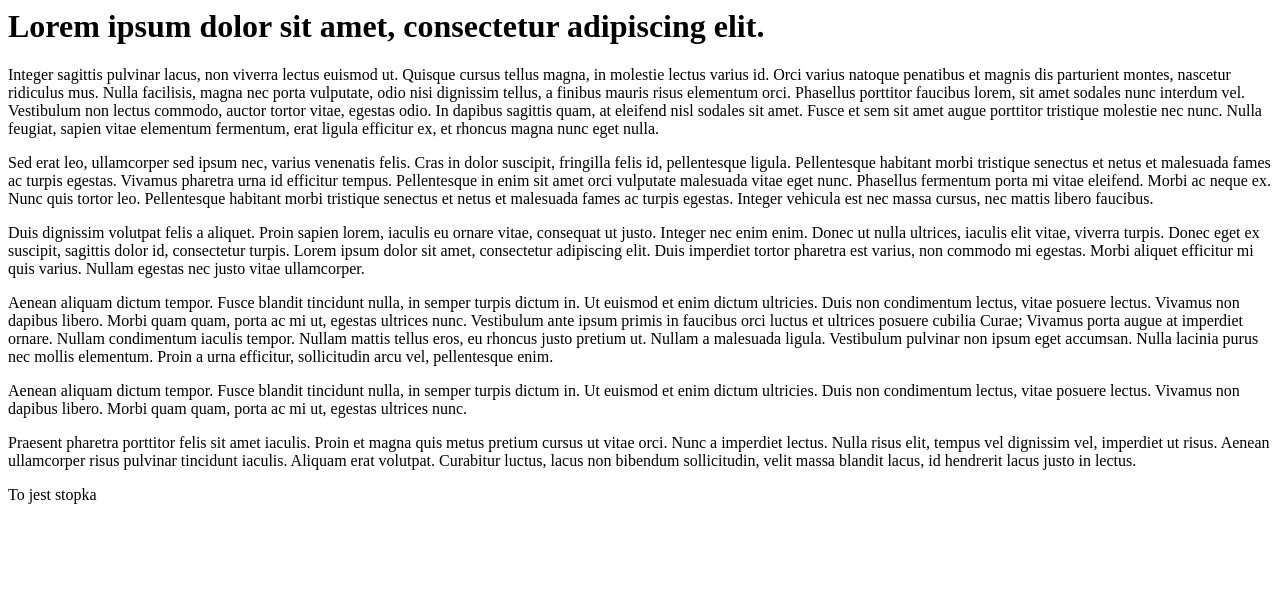
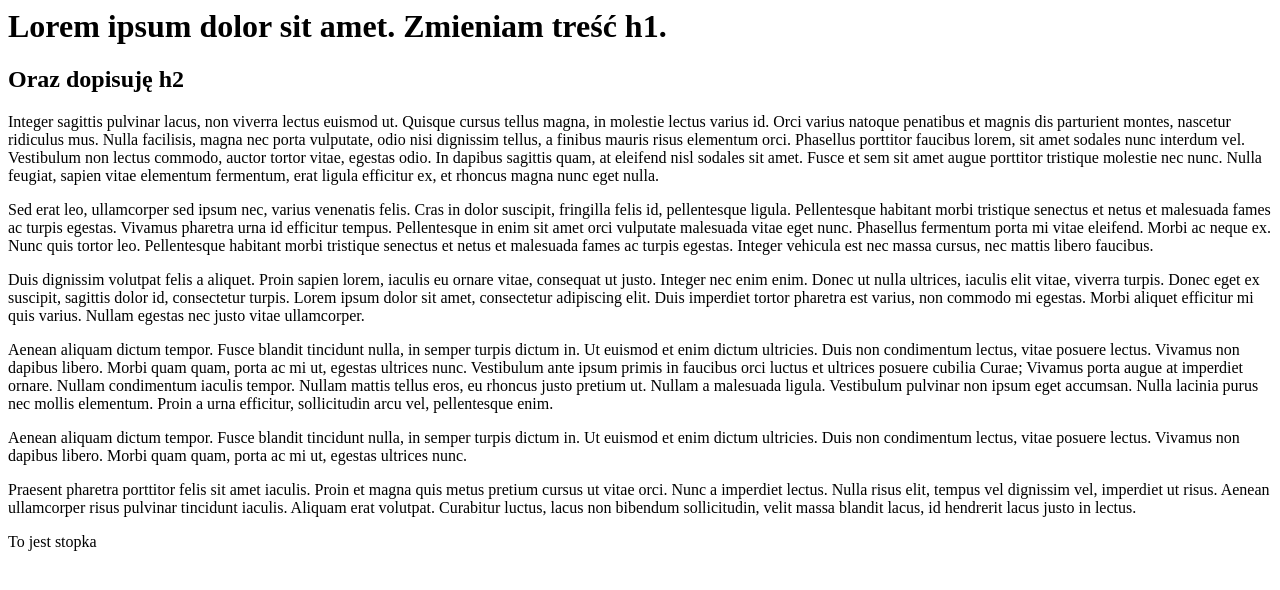
Before and after one commit to annakowalczuk/learning-git, a plain HTML site: page index.html in a window 1280 px wide. Drawn offline with nearby package versions, Linux system fonts and the light colour scheme; files that its build step writes are made by us from their sources.

Commit message:
Change h1 content and add h2

```diff
--- a/index.html
+++ b/index.html
@@ -13,7 +13,8 @@
         <div class="row>">
             <header class="col-12">
 <title>To jest tytuł</title>
-<h1>Lorem ipsum dolor sit amet, consectetur adipiscing elit.</h1>
+<h1>Lorem ipsum dolor sit amet. Zmieniam treść h1.</h1>
+<h2>Oraz dopisuję h2</h2>
             </header>
         </div>
 
```
